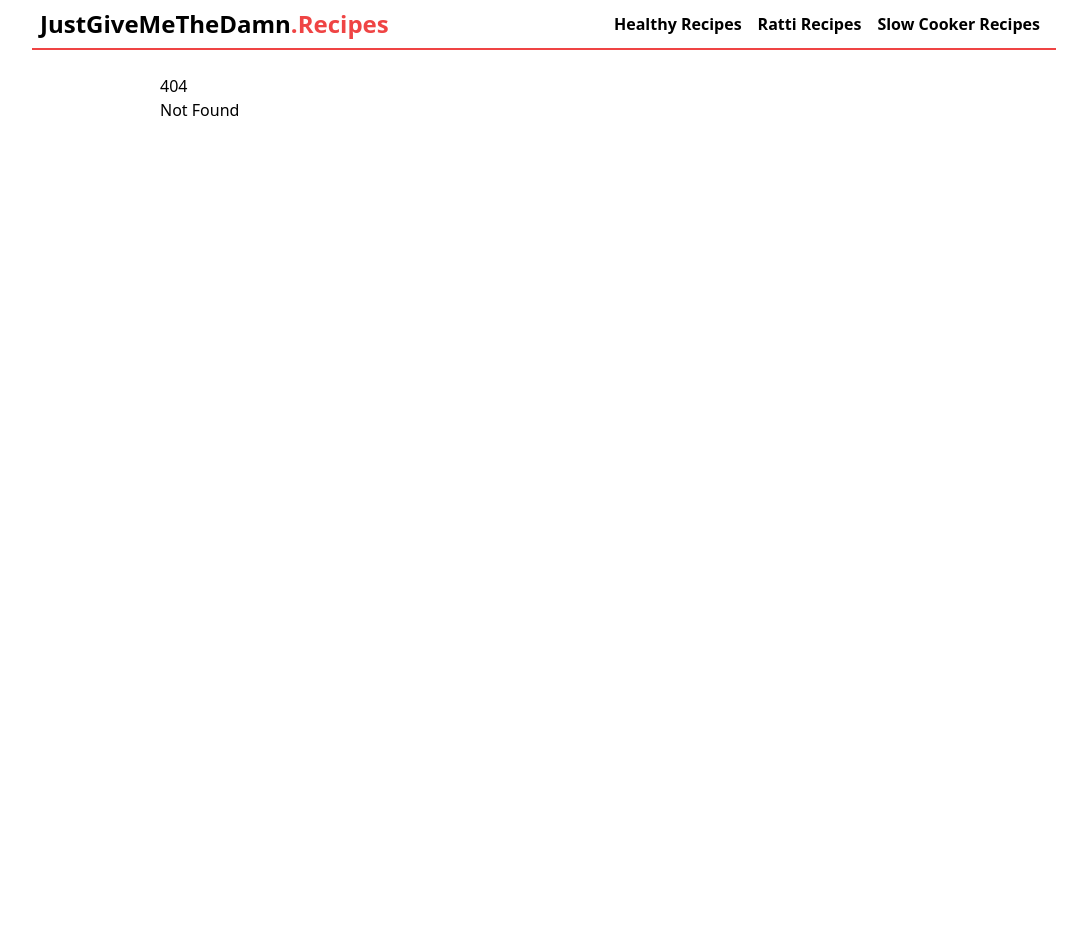
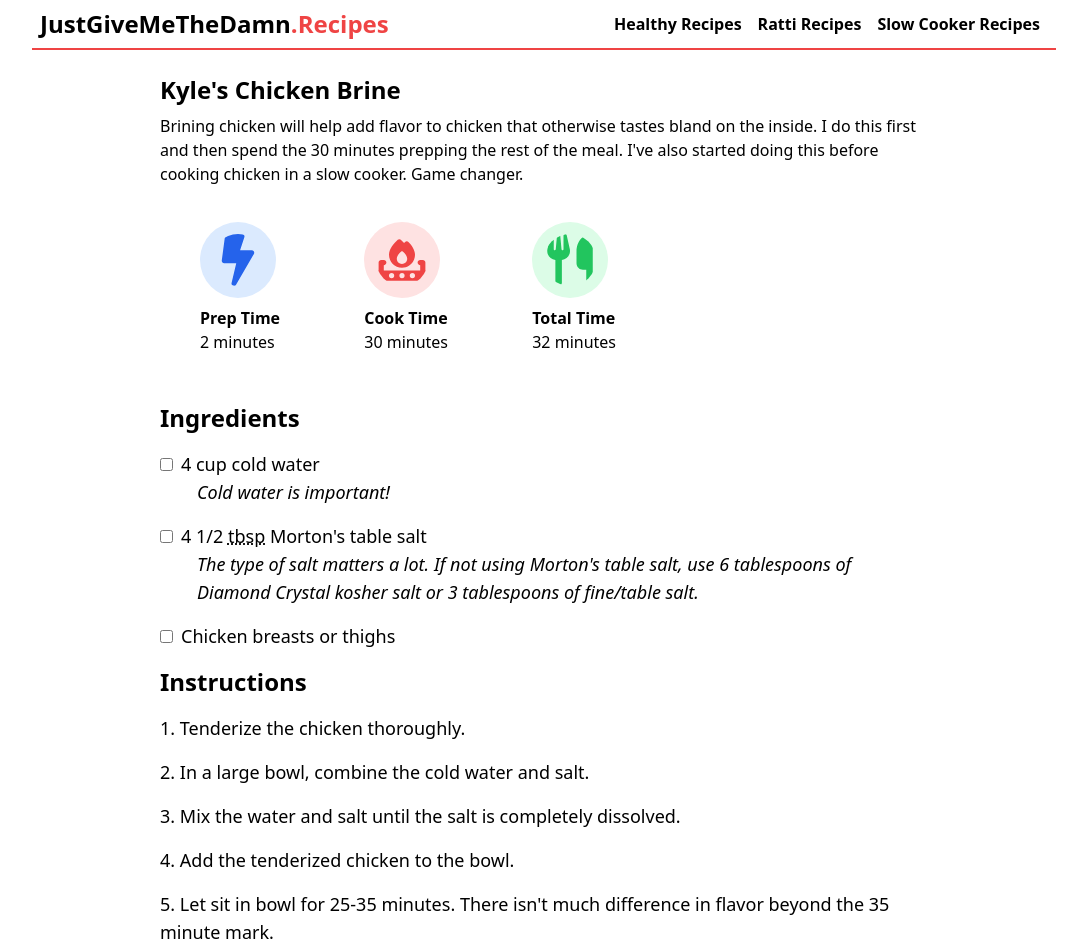
Before and after one commit to kyleratti/justgivemethedamn.recipes, a SvelteKit app in the folder source/: page /recipes/ratti/kyles-chicken-brine in a window 1280 px wide. Before the commit this address had no page. Shown: the top 952 px of the page, without its empty margins (96-1183 px from the left). Before the commit the page ends 800 px from the top, so only its background shows below. Built offline with nearby package versions, Linux system fonts and the light colour scheme.

Commit message:
feat: add Kyle's chicken brine

```diff
--- a/source/src/routes/recipes/ratti/+page.svelte
+++ b/source/src/routes/recipes/ratti/+page.svelte
@@ -30,6 +30,11 @@
 		>
 	</li>
 	<li>
+		<a href="/recipes/ratti/kyles-chicken-brine" class="text-blue-500 hover:underline">
+			Kyle's Chicken Brine
+		</a>
+	</li>
+	<li>
 		<a href="/recipes/ratti/kyles-ginger-snaps" class="text-blue-500 hover:underline">
 			Kyle's Ginger Snaps
 		</a>
--- /dev/null
+++ b/source/src/routes/recipes/ratti/kyles-chicken-brine/+page.svelte
@@ -0,0 +1,52 @@
+<script lang="ts">
+	import IngredientsList from "$components/IngredientsList.svelte";
+	import RecipeTime from "$components/RecipeTime.svelte";
+	import StepsList from "$components/StepsList.svelte";
+	import { createTitle } from "$lib/titleUtil";
+	import type { Contributor, CookingRecipe } from "$lib/types";
+	import Fraction from "fraction.js";
+
+	const contributors: Contributor[] = [{ kind: "person", name: "Kyle" }];
+
+	const recipe: CookingRecipe = {
+		prepTimeMinutes: 2,
+		cookTimeMinutes: 30,
+		ingredients: [
+			{ kind: "exact", quantity: 4, unit: "cup", name: "cold water", notes: "Cold water is important!" },
+			{
+				kind: "exact",
+				quantity: new Fraction(18, 4),
+				unit: "tablespoon",
+				name: "Morton's table salt",
+				notes: "The type of salt matters a lot. If not using Morton's table salt, use 6 tablespoons of Diamond Crystal kosher salt or 3 tablespoons of fine/table salt."
+			},
+			{ kind: "approximate", description: "Chicken breasts or thighs" },
+		],
+		steps: [
+			{ description: "Tenderize the chicken thoroughly." },
+			{ description: "In a large bowl, combine the cold water and salt." },
+			{ description: "Mix the water and salt until the salt is completely dissolved." },
+			{ description: "Add the tenderized chicken to the bowl." },
+			{ description: "Let sit in bowl for 25-35 minutes. There isn't much difference in flavor beyond the 35 minute mark." },
+			{ description: "Remove chicken and cook as desired." },
+		],
+	};
+</script>
+
+<svelte:head>
+	<title>{createTitle("Kyle's Chicken Brine")}</title>
+</svelte:head>
+
+<h2 class="mb-2 text-2xl font-bold">Kyle's Chicken Brine</h2>
+
+<p>
+	Brining chicken will help add flavor to chicken that otherwise tastes bland on the inside.
+	I do this first and then spend the 30 minutes prepping the rest of the meal.
+	I've also started doing this before cooking chicken in a slow cooker. Game changer.
+</p>
+
+<RecipeTime prepTimeMinutes={recipe.prepTimeMinutes} cookTimeMinutes={recipe.cookTimeMinutes} />
+
+<IngredientsList ingredients={recipe.ingredients} />
+
+<StepsList steps={recipe.steps} />
```
